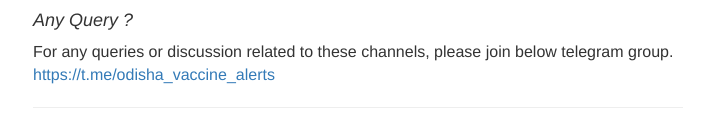
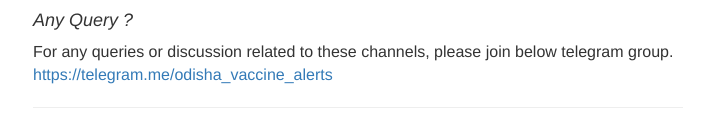
Before and after one commit to dassubhasish96/odisha-vaccine-alerts, a React (Create React App) app: page / in a window 1280 px wide. Shown: the part 873-1005 px from the top of the page, without its empty margins (297-1011 px from the left). Built offline with nearby package versions, Linux system fonts and the light colour scheme.

Commit message:
changed link

```diff
--- a/src/components/Body/howtouse.component.js
+++ b/src/components/Body/howtouse.component.js
@@ -13,7 +13,7 @@
             There are some bots running in the background which checks slots availability of district through public cowin apis continuosly and sends
              notification in the channel.
              <h4><i>Any Query ?</i></h4>
-            For any queries or discussion related to these channels, please join below telegram group.<br/> <a href = "https://telegram.me/odisha_vaccine_alerts">https://t.me/odisha_vaccine_alerts</a><br/>
+            For any queries or discussion related to these channels, please join below telegram group.<br/> <a href = "https://telegram.me/odisha_vaccine_alerts">https://telegram.me/odisha_vaccine_alerts</a><br/>
 
 
         </Fragment>
```
